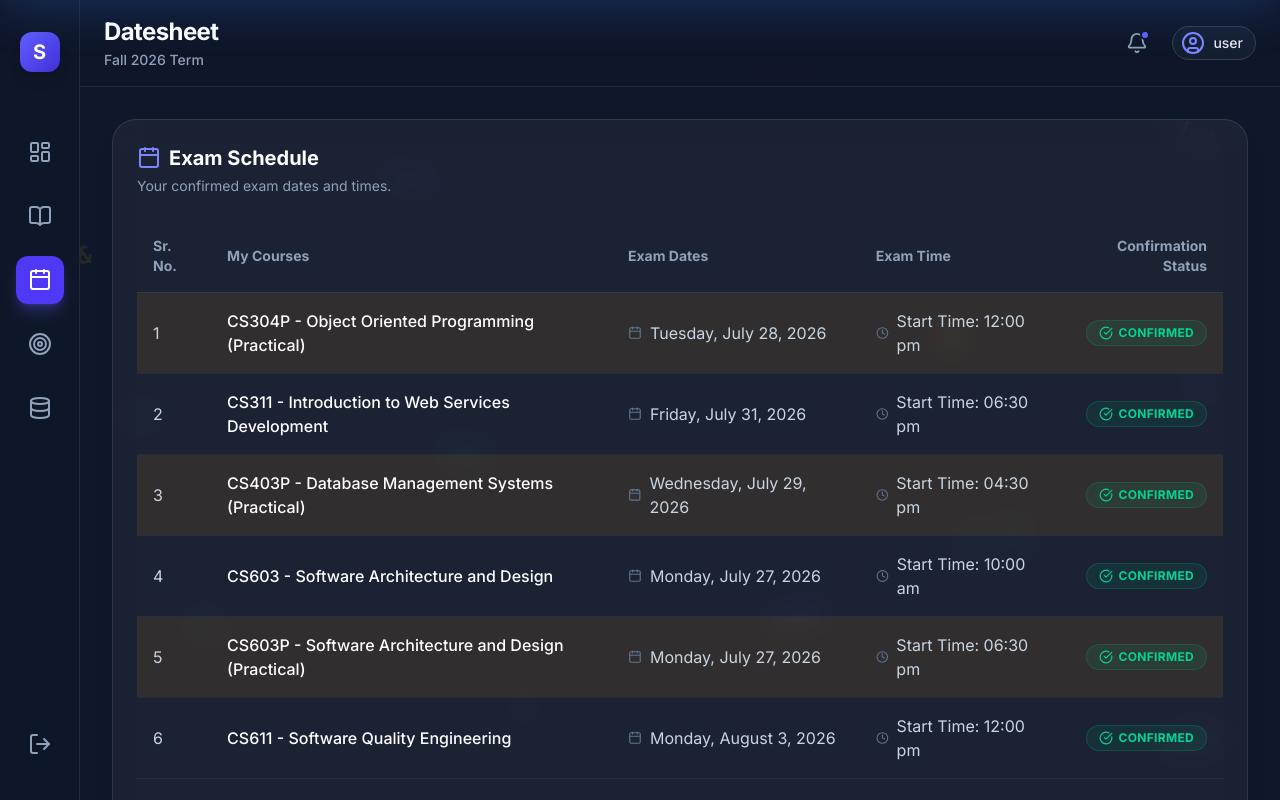
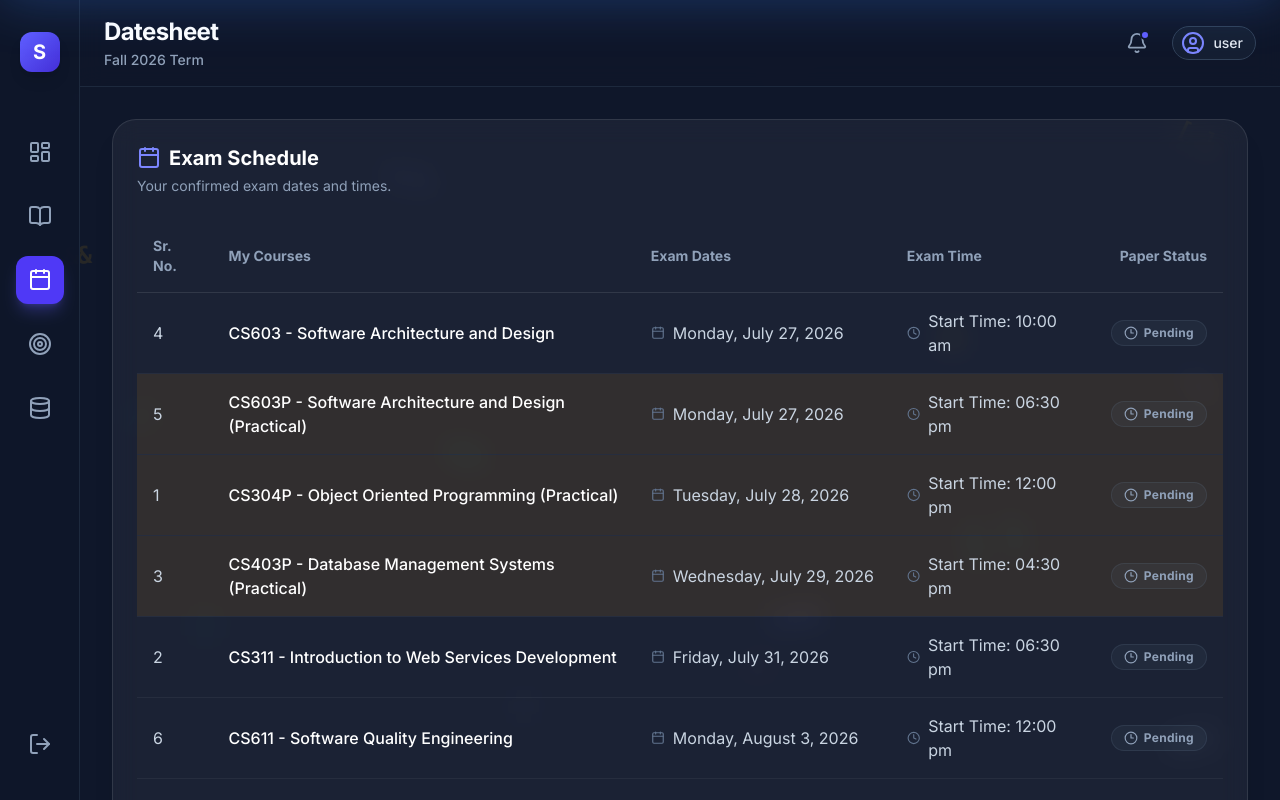
Before and after one commit to syedahsanullah-dev/StudyProgress2.0, a React (Vite) app: page /datesheet in a window 1280 px wide. Shown: the top 800 px of the page. Built offline with nearby package versions, Linux system fonts and the light colour scheme; no server answers; the database is empty; sample sign-in values are in the browser's storage.

Commit message:
update datesheet

```diff
--- a/src/pages/Datesheet.jsx
+++ b/src/pages/Datesheet.jsx
@@ -3,7 +3,7 @@ import Sidebar from '../components/layout/Sidebar';
 import TopNav from '../components/layout/TopNav';
 import gsap from 'gsap';
 import { useGSAP } from '@gsap/react';
-import { Calendar, Clock, CheckCircle } from 'lucide-react';
+import { Calendar, Clock, CheckCircle, Clock3 } from 'lucide-react';
 
 gsap.registerPlugin(useGSAP);
 
@@ -36,6 +36,16 @@ export default function Datesheet() {
     { sr: 8, course: "MGT101 - Financial Accounting", date: "Friday, August 7, 2026", time: "Start Time: 06:30 pm", status: "CONFIRMED" },
   ];
 
+  const parseDateStr = (dateStr, timeStr) => {
+    const datePart = dateStr.replace(/^[a-zA-Z]+,\s*/, '');
+    const timePart = timeStr.replace('Start Time:', '').trim();
+    return new Date(`${datePart} ${timePart}`);
+  };
+
+  const sortedDatesheetData = [...datesheetData].sort((a, b) => {
+    return parseDateStr(a.date, a.time) - parseDateStr(b.date, b.time);
+  });
+
   return (
     <div className="min-h-screen bg-transparent flex">
       <Sidebar />
@@ -61,11 +71,11 @@ export default function Datesheet() {
                     <th className="py-4 px-4">My Courses</th>
                     <th className="py-4 px-4">Exam Dates</th>
                     <th className="py-4 px-4">Exam Time</th>
-                    <th className="py-4 px-4 text-right">Confirmation Status</th>
+                    <th className="py-4 px-4 text-right">Paper Status</th>
                   </tr>
                 </thead>
                 <tbody>
-                  {datesheetData.map((exam, index) => (
+                  {sortedDatesheetData.map((exam, index) => (
                     <tr
                       key={index}
                       className={`datesheet-row border-b border-white/5 transition-colors group ${
@@ -89,10 +99,17 @@ export default function Datesheet() {
                         </div>
                       </td>
                       <td className="py-4 px-4 text-right">
-                        <span className="inline-flex items-center gap-1.5 px-3 py-1 rounded-full bg-emerald-500/10 border border-emerald-500/20 text-emerald-400 text-xs font-bold tracking-wide">
-                          <CheckCircle size={14} />
-                          {exam.status}
-                        </span>
+                        {new Date() > parseDateStr(exam.date, exam.time) ? (
+                          <span className="inline-flex items-center gap-1.5 px-3 py-1 rounded-full bg-emerald-500/10 border border-emerald-500/20 text-emerald-400 text-xs font-bold tracking-wide">
+                            <CheckCircle size={14} />
+                            Done
+                          </span>
+                        ) : (
+                          <span className="inline-flex items-center gap-1.5 px-3 py-1 rounded-full bg-slate-500/10 border border-slate-500/20 text-slate-400 text-xs font-bold tracking-wide">
+                            <Clock3 size={14} />
+                            Pending
+                          </span>
+                        )}
                       </td>
                     </tr>
                   ))}
```
